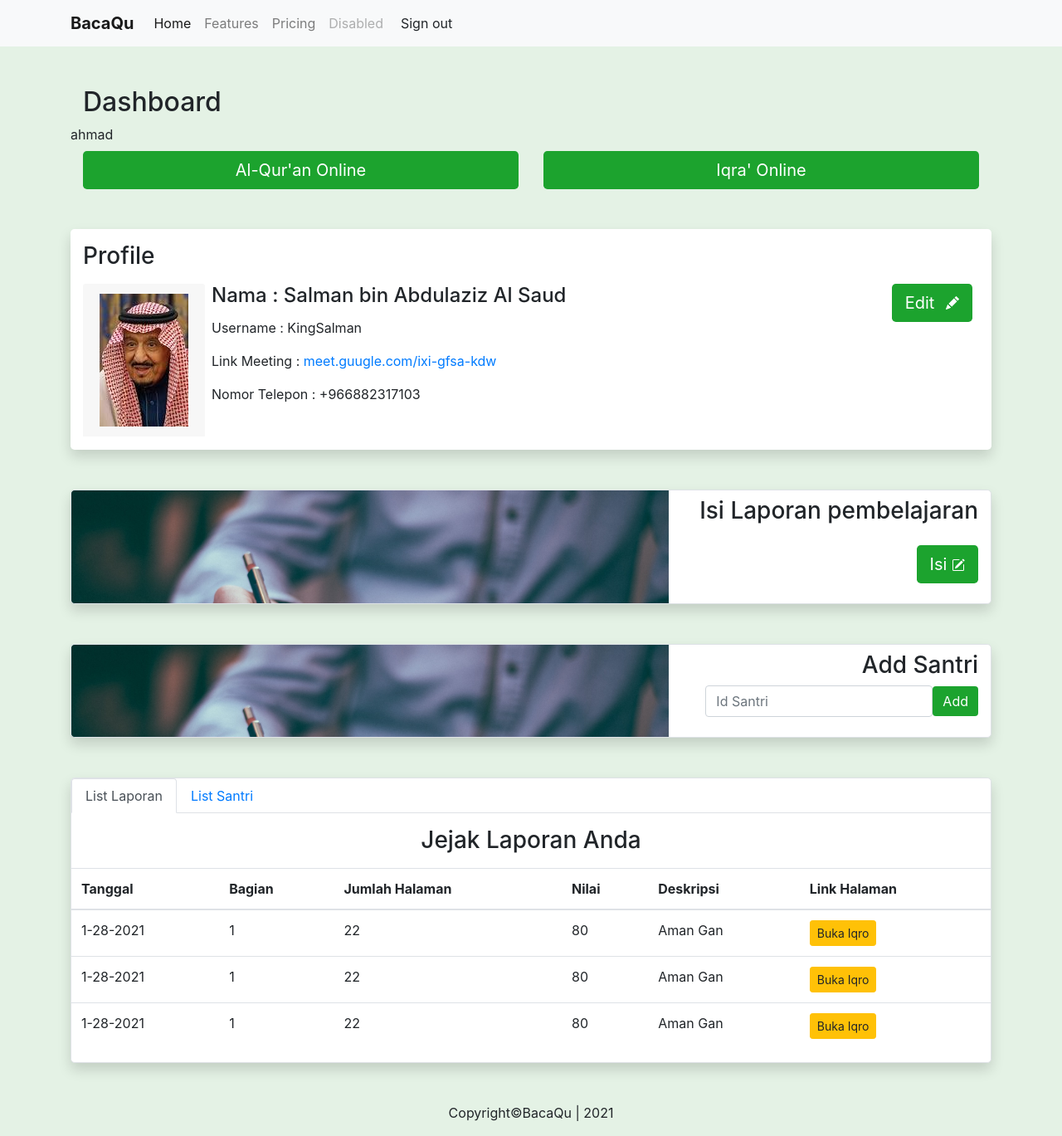
After one commit to AaRai27/BaCaQu, a CodeIgniter app: page /bacaqu/index.php/ustadz/index in a window 1280 px wide. The commit adds this page. Shown: the whole page at 83% size. Run offline with CodeIgniter, Linux system fonts and the light colour scheme; a user stored in the database is signed in; data comes from the database, SQL or seed files in the repository.

Commit message:
Fix Login, Sign Up, Layout Dashboard
Fix Login, Sign Up, Layout Dashboard

```diff
--- a/application/controllers/Ustadz.php
+++ b/application/controllers/Ustadz.php
@@ -7,6 +7,19 @@ class Ustadz extends CI_Controller
     {
         parent::__construct();
         $this->load->model('ModelSantri');
+    }
+
+    public function index()
+    {
+        $data['user'] = $this->db->get_where('account', ['username' => $this->session->userdata('username')])->row_array();
+
+        if ($data['user']) {
+            $this->load->view('templates/header-dashboard');
+            $this->load->view('dashboardUstad');
+            $this->load->view('templates/footer');
+        } else {
+            redirect('account');
+        }
     }
 
     public function claim_santri($id_santri)
--- a/application/models/ModelLaporan.php
+++ b/application/models/ModelLaporan.php
@@ -1,5 +1,5 @@
  <?php
-class Laporan extends CI_Model
+    class ModelLaporan extends CI_Model
     {
 
         function buat_laporan($data)
--- a/application/models/ModelSantri.php
+++ b/application/models/ModelSantri.php
@@ -1,6 +1,6 @@
 <?php
 
-    class Santri extends CI_Model {
+    class ModelSantri extends CI_Model {
 
         function daftar($data) {
             return $this->db->insert('santri', $data);
@@ -27,4 +27,3 @@
         }
 
     }
-?>
--- a/application/models/ModelUstadz.php
+++ b/application/models/ModelUstadz.php
@@ -1,6 +1,6 @@
 <?php
 
-    class Ustadz extends CI_Model {
+    class ModelUstadz extends CI_Model {
 
         function daftar($data) {
             return $this->db->insert('ustadz', $data);
@@ -22,5 +22,3 @@
         }
 
     }
-
-?>
--- /dev/null
+++ b/application/views/dashboardUstad.php
@@ -0,0 +1,263 @@
+    <div class="container">
+        <!-- Button On top -->
+        <div class="container">
+            <h2 class="mt-5">Dashboard</h2>
+        </div>
+
+        <?php echo $this->session->userdata('username'); ?>
+
+
+        <!-- ! Two Main Button -->
+        <div class="container">
+            <div class="row">
+                <div class="col-md mt-2">
+                    <a href="<?= base_url('report/read_quran/1') ?>" type="button" class="btn btn-primary btn-lg btn-block">Al-Qur'an Online</a>
+                </div>
+                <div class="col-md mt-2">
+                    <a type="button" class="btn btn-primary btn-lg btn-block">Iqra' Online</a>
+                </div>
+            </div>
+        </div>
+
+        <!-- ! Profile -->
+        <div class="container rounded-lg container mt-5 mb-5 shadow" style="background-color: white;">
+            <h3 class="pt-3 pb-2">Profile</h3>
+            <div class="card border-0 flex-row flex-wrap pb-3">
+                <div class="card-header border-0">
+                    <img src="<?= base_url('assets/images/propic.jpg') ?>" alt="">
+                </div>
+                <div class="card-block pl-2">
+                    <h4 class="card-title">Nama : Salman bin Abdulaziz Al Saud</h4>
+                    <p>Username : KingSalman</p>
+                    <p>Link Meeting : <a href="">meet.guugle.com/ixi-gfsa-kdw</a></p>
+                    <p>Nomor Telepon : +966882317103</p>
+                </div>
+                <div class="ml-auto pr-2 bd-highlight">
+                    <a type="button" class="btn btn-primary btn-lg" data-toggle="modal" data-target="#editProfileModal">
+                        Edit
+                        <svg xmlns="http://www.w3.org/2000/svg" width="16" height="16" fill="currentColor" class="ml-2 mb-1 bi bi-pencil-fill" viewBox="0 0 16 16">
+                            <path d="M12.854.146a.5.5 0 0 0-.707 0L10.5 1.793 14.207 5.5l1.647-1.646a.5.5 0 0 0 0-.708l-3-3zm.646 6.061L9.793 2.5 3.293 9H3.5a.5.5 0 0 1 .5.5v.5h.5a.5.5 0 0 1 .5.5v.5h.5a.5.5 0 0 1 .5.5v.5h.5a.5.5 0 0 1 .5.5v.207l6.5-6.5zm-7.468 7.468A.5.5 0 0 1 6 13.5V13h-.5a.5.5 0 0 1-.5-.5V12h-.5a.5.5 0 0 1-.5-.5V11h-.5a.5.5 0 0 1-.5-.5V10h-.5a.499.499 0 0 1-.175-.032l-.179.178a.5.5 0 0 0-.11.168l-2 5a.5.5 0 0 0 .65.65l5-2a.5.5 0 0 0 .168-.11l.178-.178z" />
+                        </svg>
+                    </a>
+                </div>
+            </div>
+        </div>
+
+        <!-- ! Modal Edit Profile -->
+        <div class="modal fade" id="editProfileModal" tabindex="-1" aria-labelledby="exampleModalLabel" aria-hidden="true">
+            <div class="modal-dialog">
+                <div class="modal-content">
+                    <div class="modal-header">
+                        <h5 class="modal-title" id="exampleModalLabel">Edit Profile</h5>
+                        <button type="button" class="close" data-dismiss="modal" aria-label="Close">
+                            <span aria-hidden="true">&times;</span>
+                        </button>
+                    </div>
+                    <div class="modal-body">
+                        <form>
+
+                            <div class="form-group">
+                                <label>Nama</label>
+                                <input class="form-control">
+                            </div>
+                            <div class="form-group">
+                                <label>Username</label>
+                                <input class="form-control">
+                            </div>
+                            <div class="form-group">
+                                <label>Nomor Telepon</label>
+                                <input class="form-control">
+                            </div>
+                        </form>
+                    </div>
+                    <div class="modal-footer">
+                        <button type="button" class="btn btn-secondary" data-dismiss="modal">Batal</button>
+                        <button type="submit" class="btn btn-primary">Simpan</button>
+                    </div>
+                </div>
+            </div>
+        </div>
+
+        <!-- ! Modal Isi Laporan -->
+        <div class="modal fade" id="isiLaporanModal" tabindex="-1" aria-labelledby="exampleModalLabel" aria-hidden="true">
+            <div class="modal-dialog">
+                <div class="modal-content">
+                    <div class="modal-header">
+                        <h5 class="modal-title" id="exampleModalLabel">Isi Laporan</h5>
+                        <button type="button" class="close" data-dismiss="modal" aria-label="Close">
+                            <span aria-hidden="true">&times;</span>
+                        </button>
+                    </div>
+                    <div class="modal-body">
+                        <form>
+                            <div class="form-group">
+                                <label>Nama Santri</label>
+                                <input class="form-control">
+                            </div>
+                            <div class="form-group">
+                                <label>Bagian</label>
+                                <select class="form-control">
+                                    <option>1</option>
+                                    <option>2</option>
+                                    <option>3</option>
+                                    <option>4</option>
+                                    <option>5</option>
+                                    <option>6</option>
+                                </select>
+                            </div>
+                            <div class="form-group">
+                                <label>Jumlah Halaman</label>
+                                <input class="form-control">
+                            </div>
+                            <div class="form-group">
+                                <label>Nilai</label>
+                                <input class="form-control">
+                            </div>
+                            <div class="form-group">
+                                <label>Deskripsi</label>
+                                <input class="form-control">
+                            </div>
+                        </form>
+                    </div>
+                    <div class="modal-footer">
+                        <button type="button" class="btn btn-secondary" data-dismiss="modal">Batal</button>
+                        <button type="submit" class="btn btn-primary">Simpan</button>
+                    </div>
+                </div>
+            </div>
+        </div>
+
+        <!-- ! Laporan -->
+        <div class="container d-flex align-items-end flex-column border rounded-lg mt-5 mb-5 shadow pb-4" style="background-color: white; height: fit-content; background-image: url(<?= base_url('assets/images/report.jpg') ?>); background-size: 65%; background-repeat: no-repeat;">
+            <div class="row">
+                <div class="col-md-12">
+                    <h3 class="mt-2" style="text-align: right;">Isi Laporan pembelajaran</h3>
+                    <div class="text-right">
+                        <a type="button" class="btn btn-primary btn-lg mt-3" data-toggle="modal" data-target="#isiLaporanModal">
+                            Isi
+                            <svg xmlns="http://www.w3.org/2000/svg" width="16" height="16" fill="currentColor" class="bi bi-pencil-square" viewBox="0 0 16 16">
+                                <path d="M15.502 1.94a.5.5 0 0 1 0 .706L14.459 3.69l-2-2L13.502.646a.5.5 0 0 1 .707 0l1.293 1.293zm-1.75 2.456l-2-2L4.939 9.21a.5.5 0 0 0-.121.196l-.805 2.414a.25.25 0 0 0 .316.316l2.414-.805a.5.5 0 0 0 .196-.12l6.813-6.814z" />
+                                <path fill-rule="evenodd" d="M1 13.5A1.5 1.5 0 0 0 2.5 15h11a1.5 1.5 0 0 0 1.5-1.5v-6a.5.5 0 0 0-1 0v6a.5.5 0 0 1-.5.5h-11a.5.5 0 0 1-.5-.5v-11a.5.5 0 0 1 .5-.5H9a.5.5 0 0 0 0-1H2.5A1.5 1.5 0 0 0 1 2.5v11z" />
+                            </svg>
+                        </a>
+                    </div>
+                </div>
+            </div>
+
+        </div>
+
+        <!-- ! Add Santri -->
+        <div class="container d-flex align-items-end flex-column border rounded-lg mt-5 mb-5 pb-4 shadow" style="background-color: white; height: fit-content; background-image: url('<?= base_url('assets/images/report.jpg') ?>'); background-size: 65%; background-repeat: no-repeat;">
+            <div class="row">
+                <div class="col-md-12">
+                    <h3 class="mt-2" style="text-align: right;">Add Santri</h3>
+                    <div>
+                        <form class="form-inline mt-2">
+                            <div class="form-group">
+                                <input class="form-control" type="text" placeholder="Id Santri">
+                            </div>
+                            <button type="Add" class="btn btn-primary">Add</button>
+                        </form>
+                    </div>
+
+                </div>
+            </div>
+        </div>
+
+        <!-- ! List Laporan -->
+        <div class="border rounded-lg mt-5 mb-5 shadow" style="background-color: white;">
+            <ul class="nav nav-tabs">
+                <li class="nav-item">
+                    <a class="nav-link active" data-toggle="tab" href="#laporan">List Laporan</a>
+                </li>
+                <li class="nav-item">
+                    <a class="nav-link" data-toggle="tab" href="#santri">List Santri</a>
+                </li>
+            </ul>
+
+            <!-- Tab panes -->
+            <div class="tab-content">
+                <div class="tab-pane active" id="laporan">
+                    <div class="">
+                        <h3 class="pt-3 pb-2 text-center">Jejak Laporan Anda</h3>
+                        <table class="table">
+                            <thead>
+                                <tr>
+                                    <th scope="col">Tanggal</th>
+                                    <th scope="col">Bagian</th>
+                                    <th scope="col">Jumlah Halaman</th>
+                                    <th scope="col">Nilai</th>
+                                    <th scope="col">Deskripsi</th>
+                                    <th scope="col">Link Halaman</th>
+                                </tr>
+                            </thead>
+                            <tbody>
+                                <tr>
+                                    <td>1-28-2021</td>
+                                    <td>1</td>
+                                    <td>22</td>
+                                    <td>80</td>
+                                    <td>Aman Gan</td>
+                                    <td><a type="button" class="btn btn-warning btn-sm">Buka Iqro</a></td>
+                                </tr>
+                                <tr>
+                                    <td>1-28-2021</td>
+                                    <td>1</td>
+                                    <td>22</td>
+                                    <td>80</td>
+                                    <td>Aman Gan</td>
+                                    <td><a type="button" class="btn btn-warning btn-sm">Buka Iqro</a></td>
+                                </tr>
+                                <tr>
+                                    <td>1-28-2021</td>
+                                    <td>1</td>
+                                    <td>22</td>
+                                    <td>80</td>
+                                    <td>Aman Gan</td>
+                                    <td><a type="button" class="btn btn-warning btn-sm">Buka Iqro</a></td>
+                                </tr>
+
+                            </tbody>
+                        </table>
+                    </div>
+                </div>
+                <div class="tab-pane container fade" id="santri">
+                    <div class="">
+                        <h3 class="pt-3 pb-2 text-center">Jejak Santri Anda</h3>
+                        <table class="table">
+                            <thead>
+                                <tr>
+                                    <th scope="col">Nama</th>
+                                    <th scope="col">Level</th>
+                                    <th scope="col">Nomor Telepon</th>
+                                </tr>
+                            </thead>
+                            <tbody>
+                                <tr>
+                                    <td>Afif Raihan</td>
+                                    <td>SSS</td>
+                                    <td>0812364821</td>
+                                </tr>
+                                <tr>
+                                    <td>Afif Raihan</td>
+                                    <td>SSS</td>
+                                    <td>0812364821</td>
+                                </tr>
+                                <tr>
+                                    <td>Afif Raihan</td>
+                                    <td>SSS</td>
+                                    <td>0812364821</td>
+                                </tr>
+                                <tr>
+                                    <td>Afif Raihan</td>
+                                    <td>SSS</td>
+                                    <td>0812364821</td>
+                                </tr>
+
+                            </tbody>
+                        </table>
+                    </div>
+                </div>
+            </div>
+        </div>
+    </div>
--- a/application/views/homepage.php
+++ b/application/views/homepage.php
@@ -13,7 +13,7 @@
     </div>
 </div>
 
-
+<?php echo $this->session->userdata('username'); ?>
 <div class="container">
     <div class="row row-ngaji">
         <div class="col-md-6 col-12 mb-2">
--- /dev/null
+++ b/application/views/templates/header-dashboard.php
@@ -0,0 +1,46 @@
+<!doctype html>
+<html lang="en">
+
+<head>
+    <!-- Required meta tags -->
+    <meta charset="utf-8">
+    <meta name="viewport" content="width=device-width, initial-scale=1, shrink-to-fit=no">
+
+    <!-- Bootstrap CSS -->
+    <link rel="stylesheet" href="https://cdn.jsdelivr.net/npm/bootstrap@4.5.3/dist/css/bootstrap.min.css" style="height: 1vh;" integrity="sha384-TX8t27EcRE3e/ihU7zmQxVncDAy5uIKz4rEkgIXeMed4M0jlfIDPvg6uqKI2xXr2" crossorigin="anonymous">
+    <link rel="stylesheet" href="<?= base_url('assets/css/dashboard.css') ?>">
+
+    <title class="title">Dashboard</title>
+</head>
+
+<body>
+    <!-- Optional JavaScript; choose one of the two! -->
+
+    <!-- Option 1: jQuery and Bootstrap Bundle (includes Popper) -->
+    <script src="https://code.jquery.com/jquery-3.5.1.slim.min.js" integrity="sha384-DfXdz2htPH0lsSSs5nCTpuj/zy4C+OGpamoFVy38MVBnE+IbbVYUew+OrCXaRkfj" crossorigin="anonymous"></script>
+    <script src="https://cdn.jsdelivr.net/npm/bootstrap@4.5.3/dist/js/bootstrap.bundle.min.js" integrity="sha384-ho+j7jyWK8fNQe+A12Hb8AhRq26LrZ/JpcUGGOn+Y7RsweNrtN/tE3MoK7ZeZDyx" crossorigin="anonymous"></script>
+
+    <!-- Option 2: jQuery, Popper.js, and Bootstrap JS
+    <script src="https://code.jquery.com/jquery-3.5.1.slim.min.js" integrity="sha384-DfXdz2htPH0lsSSs5nCTpuj/zy4C+OGpamoFVy38MVBnE+IbbVYUew+OrCXaRkfj" crossorigin="anonymous"></script>
+    <script src="https://cdn.jsdelivr.net/npm/popper.js@1.16.1/dist/umd/popper.min.js" integrity="sha384-9/reFTGAW83EW2RDu2S0VKaIzap3H66lZH81PoYlFhbGU+6BZp6G7niu735Sk7lN" crossorigin="anonymous"></script>
+    <script src="https://cdn.jsdelivr.net/npm/bootstrap@4.5.3/dist/js/bootstrap.min.js" integrity="sha384-w1Q4orYjBQndcko6MimVbzY0tgp4pWB4lZ7lr30WKz0vr/aWKhXdBNmNb5D92v7s" crossorigin="anonymous"></script>
+    -->
+    <nav class="navbar navbar-expand-lg navbar-light bg-light sticky-top" id="navbar-utama">
+        <div class="container">
+            <a class="navbar-brand" href="<?= base_url() ?>"><b>BacaQu</b></a>
+            <button class="navbar-toggler" type="button" data-toggle="collapse" data-target="#navbarNavAltMarkup" aria-controls="navbarNavAltMarkup" aria-expanded="false" aria-label="Toggle navigation">
+                <span class="navbar-toggler-icon"></span>
+            </button>
+            <div class="collapse navbar-collapse" id="navbarNavAltMarkup">
+                <div class="navbar-nav">
+                    <a class="nav-link active" href="#">Home <span class="sr-only">(current)</span></a>
+                    <a class="nav-link" href="#">Features</a>
+                    <a class="nav-link" href="#">Pricing</a>
+                    <a class="nav-link disabled" href="#" tabindex="-1" aria-disabled="true">Disabled</a>
+                    <div class="form-inline my-2 my-lg-0 ml-auto">
+                        <a class="btn btn-light btn-sign-in" href="<?= base_url('account/logout') ?>" type="button">Sign out</a>
+                    </div>
+                </div>
+            </div>
+        </div>
+    </nav>
```
Also changed, not shown: application/controllers/Account.php (+73 -7 lines), application/views/account/login-regis.php (+7 -12 lines). Lines whose indentation alone changed are shown as unchanged.
